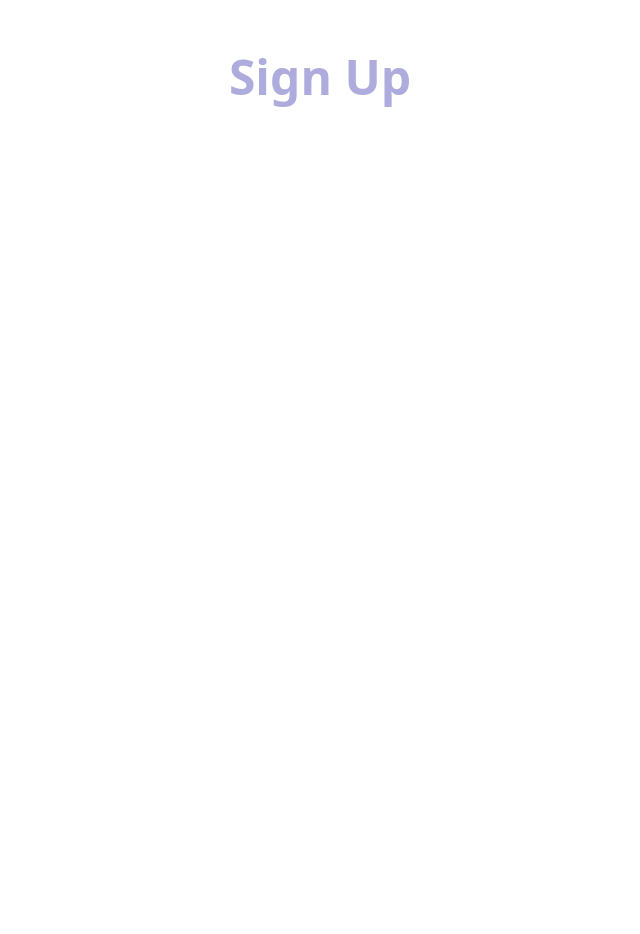
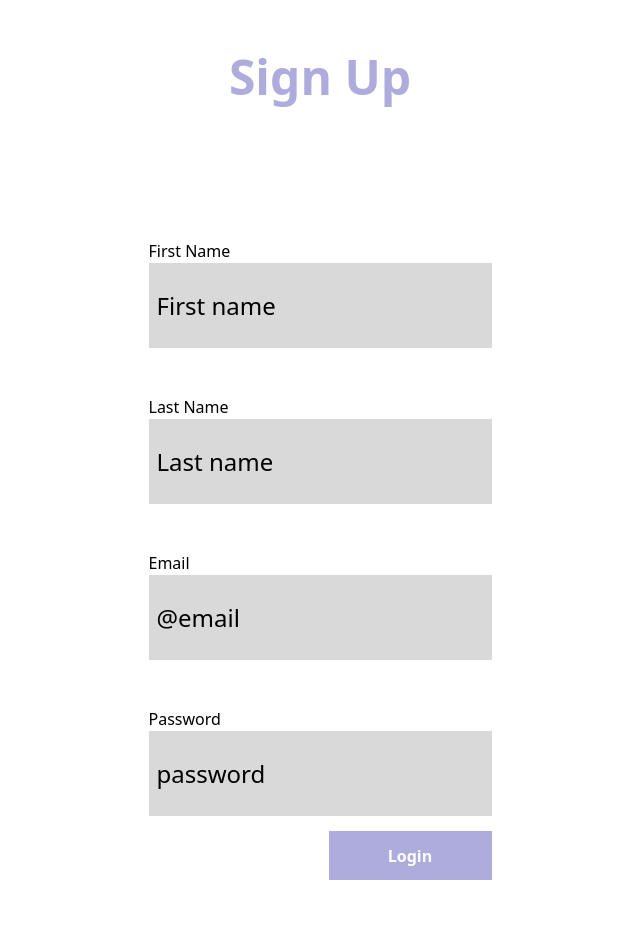
Before and after one commit to PatersonMichael/fitness-tracker-app, a Next.js app in the folder web/: page /signup in a window 1280 px wide. Shown: the top 934 px of the page, without its empty margins (320-960 px from the left). Before the commit the page ends 800 px from the top, so only its background shows below. Built offline with nearby package versions, Linux system fonts and the light colour scheme.

Commit message:
added routeGuard

```diff
--- /dev/null
+++ b/web/authentication/routeGuard.tsx
@@ -0,0 +1,58 @@
+/* eslint-disable react/display-name */
+
+import { useRouter } from "next/router";
+import { useState, useEffect } from "react";
+import { IUserInfoNoPass } from "../@types/IUserInfo";
+import userService from "../pages/api/services/user.service";
+
+const routeGuard = (Component: any) => {
+  return (props: any) => {
+    const initialUserState: IUserInfoNoPass = {
+      emailAddress: "",
+      firstName: "",
+      lastName: "",
+    };
+
+    const router = useRouter();
+    const [user, setUser] = useState(initialUserState);
+    const [authenticated, setAuthenticated] = useState(false);
+
+    useEffect(() => {
+      const checkToken = async () => {
+        const token = localStorage.getItem("userToken");
+        if (!token) {
+          router.replace("/");
+        } else {
+          const response: any = await userService.getUser(
+            JSON.parse(token).token
+          );
+          console.log(response);
+
+          if (response.status !== 200) {
+            localStorage.removeItem("userToken");
+            router.replace("/");
+          } else {
+            const userData = await response.data;
+            if (!userData._id) {
+              router.replace("/");
+              localStorage.removeItem("userToken");
+            } else {
+              console.log(userData);
+              setUser(userData);
+              setAuthenticated(true);
+            }
+          }
+        }
+      };
+      checkToken();
+    }, []);
+
+    if (authenticated) {
+      return <Component {...props} user={user} />;
+    } else {
+      return null;
+    }
+  };
+};
+
+export default routeGuard;
--- a/web/components/UserWelcome.tsx
+++ b/web/components/UserWelcome.tsx
@@ -1,10 +1,10 @@
 import React from "react";
 
-const UserWelcome = ({ userData }: any) => {
+const UserWelcome = () => {
   return (
     <div>
       <h1 className="font-Poppins ml-[43px] pt-[58px] font-bold text-[32px]">
-        Welcome, {userData.firstName}
+        Welcome, {}
       </h1>
     </div>
   );
--- a/web/pages/api/services/auth.header.ts
+++ b/web/pages/api/services/auth.header.ts
@@ -1,6 +1,6 @@
 export default function authHeader() {
   //checks localStorage for user
-  const userStr = localStorage.getItem("user");
+  const userStr = localStorage.getItem("userToken");
   let user = null;
   // If a user exists and there is an access token, return token as header
   if (userStr) {
--- a/web/pages/api/services/getUserProfileId.ts
+++ b/web/pages/api/services/getUserProfileId.ts
@@ -1,7 +1,7 @@
 import jwt_decode from "jwt-decode";
 
 export default function getUserProfileId() {
-  const userStr = localStorage.getItem("user");
+  const userStr = localStorage.getItem("userToken");
   let user = null;
   let payload: any = null;
 
--- a/web/pages/api/services/user.service.ts
+++ b/web/pages/api/services/user.service.ts
@@ -2,13 +2,22 @@ import axios from "axios";
 import authHeader from "./auth.header";
 import getUserProfileId from "./getUserProfileId";
 
-const API_URL = "http://localhost:8088/api/";
-const id = getUserProfileId();
+// const API_URL = "http://localhost:8088/api/";
+
+const API_URL =
+  process.env.NODE_ENV === "production"
+    ? process.env.API_URL
+    : "http://localhost:8088/api/";
+
+// const id = getUserProfileId();
 
 class UserService {
-  async getUser() {
-    return await axios.get(API_URL + `userprofiles/${id}`, {
-      headers: authHeader(),
+  getUser(token: string) {
+    const id = getUserProfileId();
+    return axios.get(API_URL + `userprofiles/${id}`, {
+      headers: {
+        "x-access-token": token,
+      },
     });
   }
 }
--- a/web/pages/dashboard.tsx
+++ b/web/pages/dashboard.tsx
@@ -4,23 +4,26 @@ import { useRouter } from "next/router";
 import NavBar from "../components/NavBar";
 import UserWelcome from "../components/UserWelcome";
 import userService from "./api/services/user.service";
+import { IUserInfoNoPass } from "../@types/IUserInfo";
+import routeGuard from "../authentication/routeGuard";
 // use AuthContext to conditionally render the dashboard features.
 
-const Dashboard = () => {
-  const [userData, setUserData] = useState({});
-
-  useEffect(() => {
-    userService.getUser().then((res) => {
-      setUserData(res.data);
-    });
-  }, []);
+const Dashboard = ({ user }: any) => {
+  // const initialState: IUserInfoNoPass = {
+  //   firstName: "",
+  //   lastName: "",
+  //   emailAddress: "",
+  // };
+  console.log(user);
 
   return (
     <div>
       <NavBar />
-      <UserWelcome userData={userData} />
+      <h1 className="font-Poppins ml-[43px] pt-[58px] font-bold text-[32px]">
+        Hello, {user.firstName}!
+      </h1>
     </div>
   );
 };
 
-export default Dashboard;
+export default routeGuard(Dashboard);
--- a/web/pages/index.tsx
+++ b/web/pages/index.tsx
@@ -1,5 +1,5 @@
 import Link from "next/link";
-import { useReducer } from "react";
+import { useEffect } from "react";
 
 function HomePage() {
   return (
--- a/web/pages/login.tsx
+++ b/web/pages/login.tsx
@@ -5,6 +5,7 @@ import { validateLogin } from "../validators/validator";
 import authService from "./api/services/auth.service";
 import { useRouter } from "next/router";
 import { unstable_renderSubtreeIntoContainer } from "react-dom";
+import getUserProfileId from "./api/services/getUserProfileId";
 
 function LoginRefactor() {
   const initialValues: IUserAuthDataRequest = {
@@ -36,8 +37,12 @@ function LoginRefactor() {
     } else {
       console.log(value);
       setCredentialStatus("Success!");
-      authService.login(value);
-      router.push("/dashboard");
+      try {
+        authService.login(value);
+        router.push("/dashboard");
+      } catch (error: any) {
+        console.log(error);
+      }
     }
   };
 
--- a/web/pages/signup.tsx
+++ b/web/pages/signup.tsx
@@ -1,13 +1,149 @@
-import React from "react";
+import Link from "next/link";
+import { useState, useEffect } from "react";
+import { validateSignUp } from "../validators/validator";
+import authService from "./api/services/auth.service";
+import { useRouter } from "next/router";
+import { IUserInfo } from "../@types/IUserInfo";
 
-const signup = () => {
+function SignUp() {
+  const initialValues: IUserInfo = {
+    firstName: "",
+    lastName: "",
+    emailAddress: "",
+    password: "",
+  };
+
+  const router = useRouter();
+  let toolTip: string = "";
+
+  const [formValues, setFormValues] = useState(initialValues);
+  const [formErrors, setFormErrors] = useState({});
+  const [isLogging, setIsLogging] = useState(false);
+  const [toolTipOn, setToolTipOn] = useState(false);
+
+  const [credentialStatus, setCredentialStatus] = useState("");
+
+  const handleChange = (e: any) => {
+    const { name, value } = e.target;
+    setFormValues({ ...formValues, [name]: value });
+  };
+
+  const handleSubmit = (e: any) => {
+    e.preventDefault();
+    setIsLogging(true);
+    const { error, value } = validateSignUp(formValues);
+    if (error) {
+      console.log(error);
+      setCredentialStatus("Invalid Credentials");
+      setIsLogging(false);
+    } else {
+      console.log(value);
+      authService.register(value);
+      setCredentialStatus("Success!");
+      router.push("/login");
+    }
+  };
+
+  const togglePasswordTooltip = () => {
+    setToolTipOn(!toolTipOn);
+  };
+
+  if (toolTipOn === true) {
+    toolTip = `At least 1 lowercase, uppercase, number, and symbol.`;
+  } else {
+    toolTip = "";
+  }
+
   return (
-    <div className="container mx-auto flex flex-col items-center">
-      <div className="text-primary font-Poppins font-bold text-[48px] mt-[41px]">
-        Sign Up
+    <div>
+      <div className="container mx-auto flex flex-col items-center">
+        {/* <pre>{JSON.stringify(formValues, undefined, 2)}</pre> */}
+        <div className="text-primary font-Poppins font-bold text-[48px] mt-[41px]">
+          Sign Up
+        </div>
+        <p className="text-red-700 font-Inter font-bold absolute mt-[30vh]">
+          {credentialStatus}
+        </p>
+        <form className="flex flex-col mt-[126px]" onSubmit={handleSubmit}>
+          <label htmlFor="signUpFirstName" className="">
+            First Name
+          </label>
+          <input
+            className="bg-boxGrey w-[343px] h-[85px] placeholder-black text-[24px] p-2 font-Inter"
+            type="text"
+            name="firstName"
+            id="signUpFirstName"
+            value={formValues.firstName}
+            onChange={handleChange}
+            placeholder="First name"
+            disabled={isLogging}
+          />
+          <label htmlFor="signUpLastName" className="mt-[47px]">
+            Last Name
+          </label>
+          <input
+            className="bg-boxGrey w-[343px] h-[85px] placeholder-black text-[24px] p-2 font-Inter"
+            type="text"
+            name="lastName"
+            id="signUpLastName"
+            value={formValues.lastName}
+            onChange={handleChange}
+            placeholder="Last name"
+            disabled={isLogging}
+          />
+          <label htmlFor="loginEmail" className="mt-[47px]">
+            Email
+          </label>
+          <input
+            className="bg-boxGrey w-[343px] h-[85px] placeholder-black text-[24px] p-2 font-Inter"
+            type="email"
+            name="emailAddress"
+            id="signUpEmail"
+            value={formValues.emailAddress}
+            onChange={handleChange}
+            placeholder="@email"
+            disabled={isLogging}
+          />
+          <label htmlFor="loginPass" className="mt-[47px]">
+            Password
+          </label>
+          <input
+            data-bs-toggle="tooltip"
+            data-bs-placement="bottom"
+            className=" bg-boxGrey w-[343px] h-[85px] placeholder-black text-[24px] p-2 font-Inter "
+            type="password"
+            name="password"
+            id="signUpPass"
+            value={formValues.password}
+            onChange={handleChange}
+            placeholder="password"
+            disabled={isLogging}
+            onMouseEnter={togglePasswordTooltip}
+            onMouseLeave={togglePasswordTooltip}
+          />
+          <div>
+            <p className="text-[12px]">{toolTip}</p>
+          </div>
+          <div className="flex justify-end">
+            <button
+              className="bg-primary text-white font-Inter font-bold w-[163px] h-[49px] mt-[15px]"
+              disabled={isLogging}
+            >
+              Login
+            </button>
+          </div>
+        </form>
+        <div className="flex flex-col mt-[26px]">
+          <p className="mt-[24px]">
+            Already have an account?{" "}
+            <span className="font-inter text-[16px] text-secondary text-center">
+              <Link href="/">Login</Link>
+            </span>
+          </p>
+        </div>
       </div>
     </div>
   );
-};
+}
 
-export default signup;
+export default SignUp;
--- a/web/validators/validator.ts
+++ b/web/validators/validator.ts
@@ -1,10 +1,16 @@
 import Joi from "joi";
 import { IUserAuthDataRequest } from "../@types/IUserAuthData";
+import { IUserInfo } from "../@types/IUserInfo";
+
+// Regex pattern for strong password
+const strongPasswordRegex = new RegExp(
+  "^(?=.*[a-z])(?=.*[A-Z])(?=.*[0-9])(?=.*[!@#$%^&*])(?=.{8,})"
+);
 
 const validator = (schema: any) => (payload: any) =>
   schema.validate(payload, { abortEarly: false });
 
-const signUpSchema = Joi.object<IUserAuthDataRequest>({
+const loginSchema = Joi.object<IUserAuthDataRequest>({
   emailAddress: Joi.string()
     .required()
     .lowercase()
@@ -13,4 +19,19 @@ const signUpSchema = Joi.object<IUserAuthDataRequest>({
   password: Joi.string().required().max(72).min(8),
 });
 
-export const validateLogin = validator(signUpSchema);
+export const validateLogin = validator(loginSchema);
+
+const signUpSchema = Joi.object<IUserInfo>({
+  emailAddress: Joi.string()
+    .required()
+    .lowercase()
+    .email({ tlds: false })
+    .max(320),
+  password: Joi.string().required().min(8).max(72).regex(strongPasswordRegex),
+  lastName: Joi.string().required().max(30),
+  firstName: Joi.string().required().max(30),
+});
+
+export const validateSignUp = validator(signUpSchema);
+
+//password regex rules: At least one lowercase, uppercase, number, symbol, min 8 chars
```
Also changed, not shown: web/@types/IUserInfo.ts (+10 -3 lines), web/pages/api/services/auth.service.ts (+22 -4 lines), 2 other files (tests, documents, lock files or other folders).
